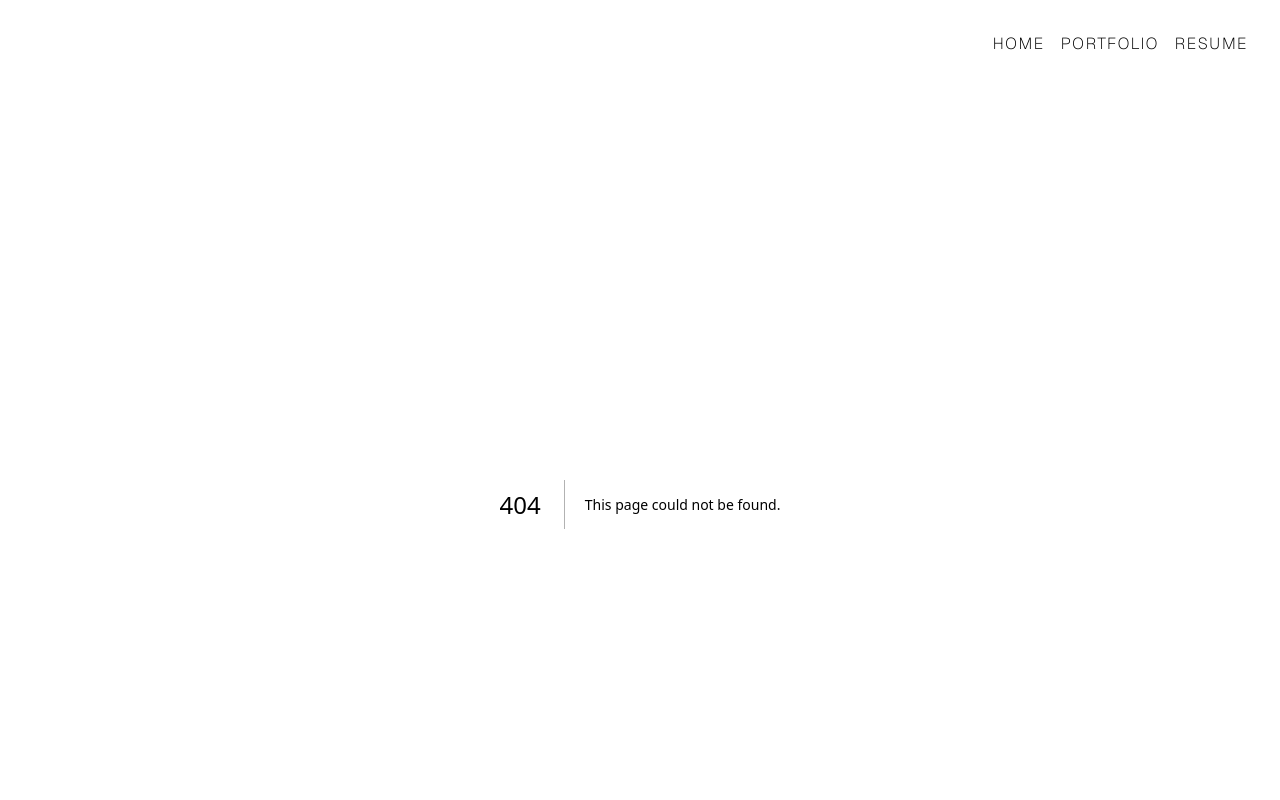
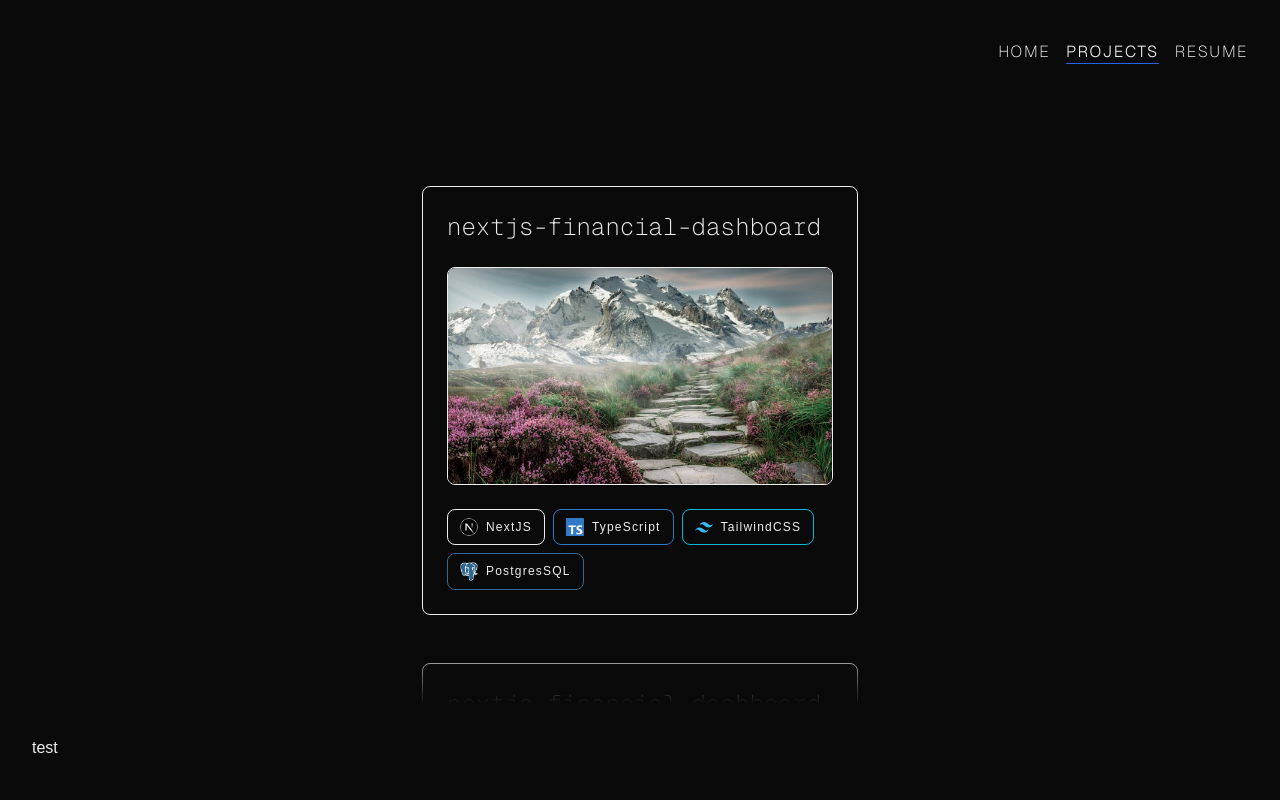
Before and after one commit to Luqzan/personal-portfolio-website, a Next.js app: page /projects in a window 1280 px wide. Before the commit this address had no page. Shown: the top 800 px of the page. Built offline with nearby package versions, Linux system fonts and the light colour scheme.

Commit message:
working on projects page

```diff
--- a/package.json
+++ b/package.json
@@ -17,7 +17,8 @@
     "geist": "^1.3.1",
     "next": "15.0.1",
     "react": "19.0.0-rc-69d4b800-20241021",
-    "react-dom": "19.0.0-rc-69d4b800-20241021"
+    "react-dom": "19.0.0-rc-69d4b800-20241021",
+    "react-multi-carousel": "^2.8.5"
   },
   "devDependencies": {
     "eslint": "^8",
--- a/src/app/globals.css
+++ b/src/app/globals.css
@@ -3,17 +3,18 @@
 @tailwind utilities;
 
 ::-webkit-scrollbar {
-  width: 6px;
-  height: 6px;
+  background: #ededed10;
+  width: 8px;
+  border-radius: 4px;
 }
 
 ::-webkit-scrollbar-button {
-  height: 0px;
+  height: 0;
 }
 
 ::-webkit-scrollbar-thumb {
-  background-color: #ededed25;
-  border-radius: 6px;
+  background: #ededed10;
+  border-radius: 4px;
 }
 
 ::-webkit-scrollbar-track {
@@ -28,6 +29,10 @@
   background: transparent;
 }
 
+::-webkit-resizer {
+  background: transparent;
+}
+
 body {
   color: #ededed;
   background: #0a0a0a;
--- a/src/app/layout.jsx
+++ b/src/app/layout.jsx
@@ -14,26 +14,24 @@ export default function RootLayout({ children }) {
   return (
     <html lang="en" className={`${geistSans} ${geistMono}`}>
       <body className={`antialiased`}>
-        <div className="min-h-screen p-8 grid grid-rows-[fit-content(40px)_1fr_40px] grid-cols-1 gap-12">
-          <header className="sticky">
-            <NavBar />
-          </header>
+        <div className="flex justify-center w-full">
+          <div className="relative min-h-screen w-full max-w-screen-xl grid grid-rows-[6rem_calc(100vh-12rem)_6rem] grid-cols-1">
+            <header className="p-8 sticky top-0 flex flex-col justify-end bg-background">
+              <NavBar />
+            </header>
 
-          <main className="grid items-center">{children}</main>
+            <div className="fixed top-[6rem] h-[8vh] w-full bg-gradient-to-b from-background to-transparent" />
 
-          <footer className="sticky">test</footer>
+            <main className="h-full grid items-center justify-items-center">
+              {children}
+            </main>
 
-          {/* <header></header> */}
+            <div className="fixed bottom-[6rem] h-[8vh] w-full bg-gradient-to-t from-background to-transparent" />
 
-          {/* <main className="flex flex-col gap-24 sm:flex-row sm:flex-wrap sm:items-center w-full h-full max-w-screen-xl">
-
-
-            <div className="flex-grow bg-slate-500 h-[200px]">
-              {children}
-            </div>
-          </main> */}
-
-          {/* <footer></footer> */}
+            <footer className="p-8 sticky bottom-0 flex flex-col justify-start bg-background">
+              test
+            </footer>
+          </div>
         </div>
       </body>
     </html>
--- a/src/app/page.jsx
+++ b/src/app/page.jsx
@@ -1,4 +1,3 @@
-import Badge from "@/app/ui/components/Badge";
 import Hero from "./ui/components/Hero";
 
 export default function Home() {
--- /dev/null
+++ b/src/app/projects/(overview)/page.jsx
@@ -0,0 +1,23 @@
+import ProjectCard from "@/app/ui/components/ProjectCard";
+
+export default function Page() {
+  return (
+    <div className="snap-y snap-mandatory w-full h-full flex flex-col gap-12 px-8 py-48 overflow-y-scroll scroll-smooth">
+      <div className="snap-center flex justify-center">
+        <ProjectCard />
+      </div>
+      <div className="snap-center flex justify-center">
+        <ProjectCard />
+      </div>
+      <div className="snap-center flex justify-center">
+        <ProjectCard />
+      </div>
+      <div className="snap-center flex justify-center">
+        <ProjectCard />
+      </div>
+      {/* <div className="sticky bottom-0 bg-gradient-to-t from-background to-transparent">
+        <div className="h-40" />
+      </div> */}
+    </div>
+  );
+}
--- a/src/app/ui/components/Badge.jsx
+++ /dev/null
@@ -1,22 +0,0 @@
-import clsx from "clsx";
-import Image from "next/image";
-
-export default function Badge({ src, alt, brand, children }) {
-  return (
-    <div
-      className={clsx(
-        "flex gap-2 items-center py-2 px-3 border rounded-lg flex-shrink-0",
-        {
-          "border-foreground": brand === "nextjs",
-          "border-tailwind": brand === "tailwind",
-          "border-typescript": brand === "typescript",
-          "border-postgres": brand === "postgres",
-        }
-      )}
-    >
-      <Image src={src} height={18} width={18} alt={alt} />
-
-      <p className="tracking-widest text-sm text-nowrap">{children}</p>
-    </div>
-  );
-}
--- a/src/app/ui/components/Hero.jsx
+++ b/src/app/ui/components/Hero.jsx
@@ -8,12 +8,15 @@ export default function Hero() {
   return (
     <div className="flex flex-col gap-12 items-center">
       <div className="flex flex-col gap-6">
-        <p className="text-center font-mono text-3xl font-extralight tracking-wider leading-normal">
-          WELCOME TO MY{" "}
-          <span className="text-6xl tracking-widest font-light">Portfolio</span>
+        <p className="text-center font-mono text-3xl font-extralight tracking-wider">
+          WELCOME TO MY
         </p>
 
-        <p className="text-center font-sans text-xl font-thin tracking-widest leading-7">
+        <span className="font-mono font-light text-center text-6xl tracking-widest">
+          Portfolio
+        </span>
+
+        <p className="w-[400px] text-center font-sans text-xl font-thin tracking-widest leading-7">
           My name is <Underline>Luqzan Ariff</Underline>, and I just{" "}
           <span className="text-nowrap">kick-started</span> my career as a{" "}
           <Underline>Full-Stack Developer</Underline>!
--- a/src/app/ui/components/NavBar.jsx
+++ b/src/app/ui/components/NavBar.jsx
@@ -14,8 +14,8 @@ export default function NavBar() {
       link: "/",
     },
     {
-      label: "Portfolio",
-      link: "#",
+      label: "Projects",
+      link: "/projects",
     },
     {
       label: "Resume",
@@ -24,7 +24,7 @@ export default function NavBar() {
   ];
 
   return (
-    <nav className="">
+    <nav>
       <ul className="flex flex-row justify-end gap-4">
         {pages.map((page) => {
           return (
--- /dev/null
+++ b/src/app/ui/components/ProjectCard.jsx
@@ -0,0 +1,29 @@
+import TechBadge from "@/app/ui/components/TechBadge";
+import Image from "next/image";
+
+export default function ProjectCard() {
+  const technologies = ["nextjs", "typescript", "tailwind", "postgres"];
+
+  return (
+    <div className="flex flex-col gap-6 p-6 border border-foreground rounded-lg w-fit">
+      <h3 className="font-mono font-extralight text-2xl w-[384px]">
+        nextjs-financial-dashboard
+      </h3>
+
+      <figure className="h-fit w-fit border border-foreground rounded-lg overflow-clip">
+        <Image
+          src="/dummy-photo.jpg"
+          alt="dummy photo"
+          width={384}
+          height={216}
+        />
+      </figure>
+
+      <div className="flex flex-row flex-wrap gap-2 w-[384px]">
+        {technologies.map((tech) => {
+          return <TechBadge key={tech} brand={tech} />;
+        })}
+      </div>
+    </div>
+  );
+}
--- /dev/null
+++ b/src/app/ui/components/TechBadge.jsx
@@ -0,0 +1,49 @@
+import clsx from "clsx";
+import Image from "next/image";
+
+export default function TechBadge({ brand }) {
+  let src;
+  let alt;
+  let label;
+
+  switch (brand) {
+    case "nextjs":
+      src = "/nextjs-logo.svg";
+      alt = "NextJS Logo";
+      label = "NextJS";
+      break;
+    case "typescript":
+      src = "/typescript-logo.svg";
+      alt = "TypeScript Logo";
+      label = "TypeScript";
+      break;
+    case "tailwind":
+      src = "/tailwind-logo.svg";
+      alt = "TailwindCSS Logo";
+      label = "TailwindCSS";
+      break;
+    case "postgres":
+      src = "/postgres-logo.png";
+      alt = "PostgresSQL Logo";
+      label = "PostgresSQL";
+      break;
+  }
+
+  return (
+    <div
+      className={clsx(
+        "w-fit flex gap-2 items-center py-2 px-3 border rounded-lg flex-shrink-0",
+        {
+          "border-foreground": brand === "nextjs",
+          "border-tailwind": brand === "tailwind",
+          "border-typescript": brand === "typescript",
+          "border-postgres": brand === "postgres",
+        }
+      )}
+    >
+      <Image src={src} height={18} width={18} alt={alt} />
+
+      <p className="tracking-widest text-xs text-nowrap">{label}</p>
+    </div>
+  );
+}
--- a/tailwind.config.js
+++ b/tailwind.config.js
@@ -10,6 +10,7 @@ module.exports = {
       colors: {
         background: "#0a0a0a",
         foreground: "#ededed",
+        transparent: "#00000000",
         laravel: "#FF2D20",
         react: "#00D8FF",
         nodejs: "#5FA04E",
```
Also changed, not shown: public/dummy-photo.jpg (added), 1 other file (tests, documents, lock files or other folders).
